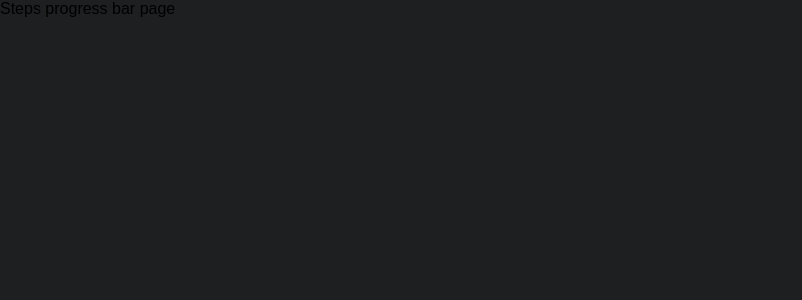
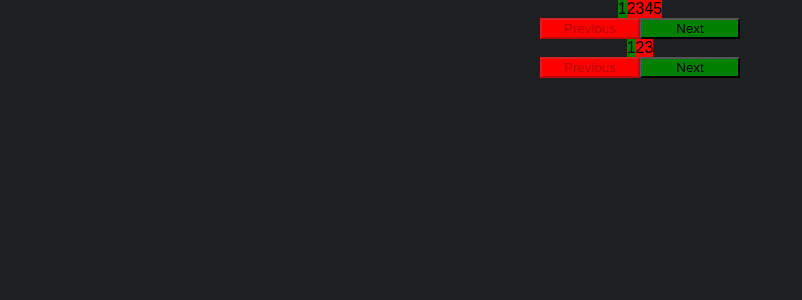
Before and after one commit to happy-unicorn/100days100projects, a React (Create React App) app: page /steps-progress-bar in a window 1280 px wide. Shown: the top 300 px of the page, without its empty margins (0-802 px from the left). Built offline with nearby package versions, Linux system fonts and the light colour scheme.

Commit message:
Added logics for 'steps-progress-bar'

```diff
--- a/src/pages.js
+++ b/src/pages.js
@@ -2,6 +2,6 @@ export default [
   {
       slug: '/steps-progress-bar',
       description: 'Progress bar in steps',
-      date: '18-10-2020'
+      date: '26-10-2020'
   }
 ]
--- /dev/null
+++ b/src/steps-progress-bar/components/Button.js
@@ -0,0 +1,20 @@
+import React from 'react';
+import styled from 'styled-components';
+
+const Component = styled.button`
+  width: 100px;
+  background-color: ${({ disabled }) => !disabled ? 'green' : 'red'};
+`;
+
+const Button = ({ label, isActive, onClick }) => {
+    return (
+        <Component
+            disabled={!isActive}
+            onClick={onClick}
+        >
+            {label}
+        </Component>
+    );
+};
+
+export default Button;
--- /dev/null
+++ b/src/steps-progress-bar/components/ProgressBar.js
@@ -0,0 +1,38 @@
+import React from 'react';
+import styled from 'styled-components';
+
+const Component = styled.div`
+  display: flex;
+  position:relative;
+  justify-content: space-between;
+`;
+const Circle = styled.div`
+  background-color: ${({ isCurrent }) => isCurrent ? 'green' : 'red'};
+  cursor: pointer;
+`;
+const Progress = styled.div`
+  position: absolute;
+`;
+
+const ProgressBar = ({ numberOfSteps, currentStep, setCurrentStep }) => {
+    const circles = Array.from({ length: numberOfSteps }, (_, index) => {
+        return (
+            <Circle
+                isCurrent={index + 1 === currentStep}
+                onClick={() => setCurrentStep(index + 1)}
+                key={index}
+            >
+                {index + 1}
+            </Circle>
+        );
+    });
+
+    return (
+        <Component>
+            {circles}
+            <Progress/>
+        </Component>
+    );
+};
+
+export default ProgressBar;
--- /dev/null
+++ b/src/steps-progress-bar/containers/StepsManager.js
@@ -0,0 +1,59 @@
+import React, { useState } from 'react';
+import styled from 'styled-components';
+import Button from '../components/Button';
+import ProgressBar from '../components/ProgressBar';
+
+const Container = styled.div`
+  display: flex;
+  flex-direction: column;
+  align-items: center;
+`;
+const ButtonWrapper = styled.div`
+
+`;
+
+const StepsManager = ({ numberOfSteps }) => {
+    const [currentStep, setCurrentStep] = useState(1);
+
+    const decreaseStep = () => {
+        setCurrentStep(prevStep => {
+            if (prevStep > 1) {
+                return prevStep - 1;
+            }
+            return 1;
+        });
+    };
+
+    const increaseStep = () => {
+        setCurrentStep(prevStep => {
+            if (prevStep < numberOfSteps) {
+                return prevStep + 1;
+            }
+            return numberOfSteps;
+        });
+    };
+
+    return (
+        <Container>
+            <ProgressBar
+                numberOfSteps={numberOfSteps}
+                currentStep={currentStep}
+                setCurrentStep={setCurrentStep}
+            />
+            <ButtonWrapper>
+                <Button
+                    label={'Previous'}
+                    isActive={currentStep > 1}
+                    onClick={decreaseStep}
+                />
+                <Button
+                    label={'Next'}
+                    isActive={currentStep < numberOfSteps}
+                    onClick={increaseStep}
+                />
+            </ButtonWrapper>
+        </Container>
+    );
+};
+
+export default StepsManager;
--- a/src/steps-progress-bar/index.js
+++ b/src/steps-progress-bar/index.js
@@ -1,10 +1,19 @@
 import React from 'react';
+import styled from 'styled-components';
+import StepsManager from './containers/StepsManager';
+
+const Page = styled.div`
+  display: flex;
+  flex-direction: column;
+  align-items: center;
+`;
 
 const StepsProgressBarPage = () => {
     return (
-        <div>
-            Steps progress bar page
-        </div>
+        <Page>
+            <StepsManager numberOfSteps={5}/>
+            <StepsManager numberOfSteps={3}/>
+        </Page>
     );
 };
 
```
Also changed, not shown: src/steps-progress-bar/README.md, 1 other file (tests, documents, lock files or other folders).
